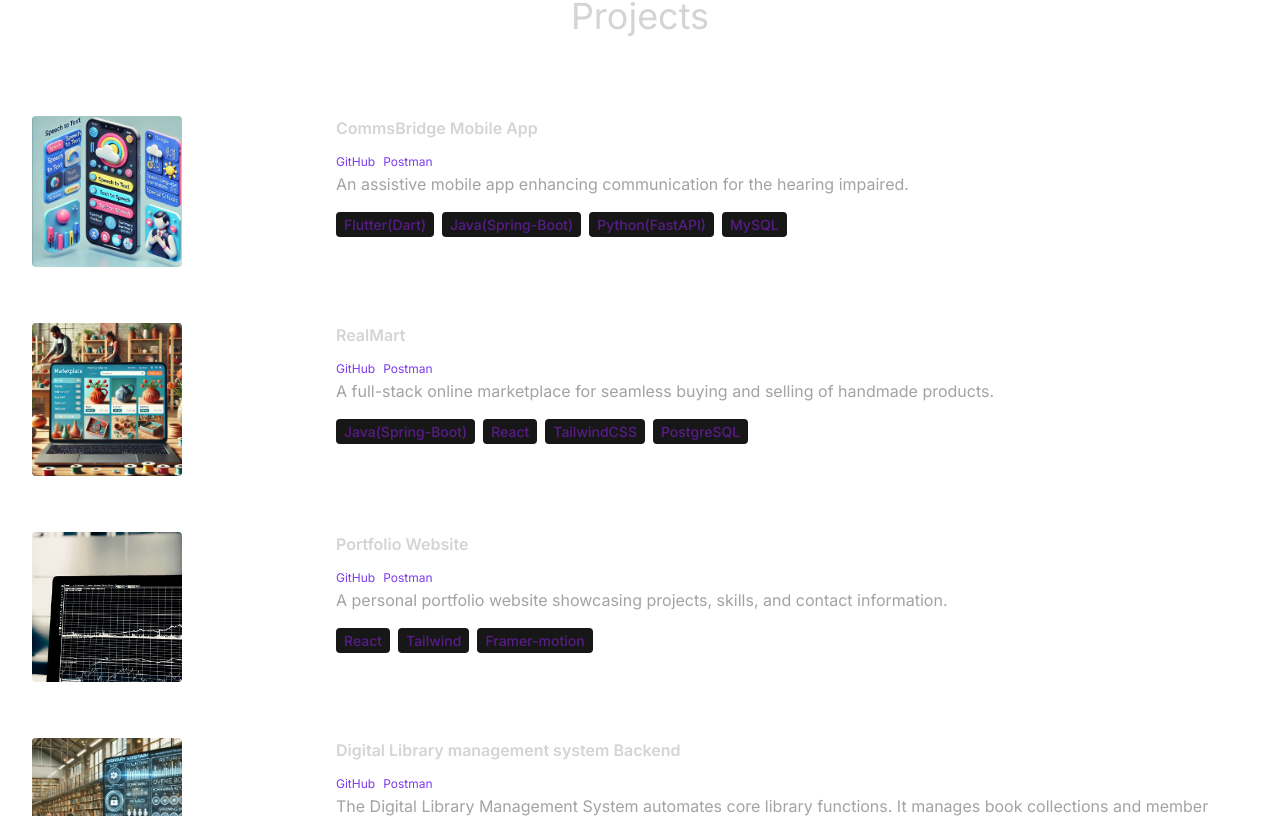
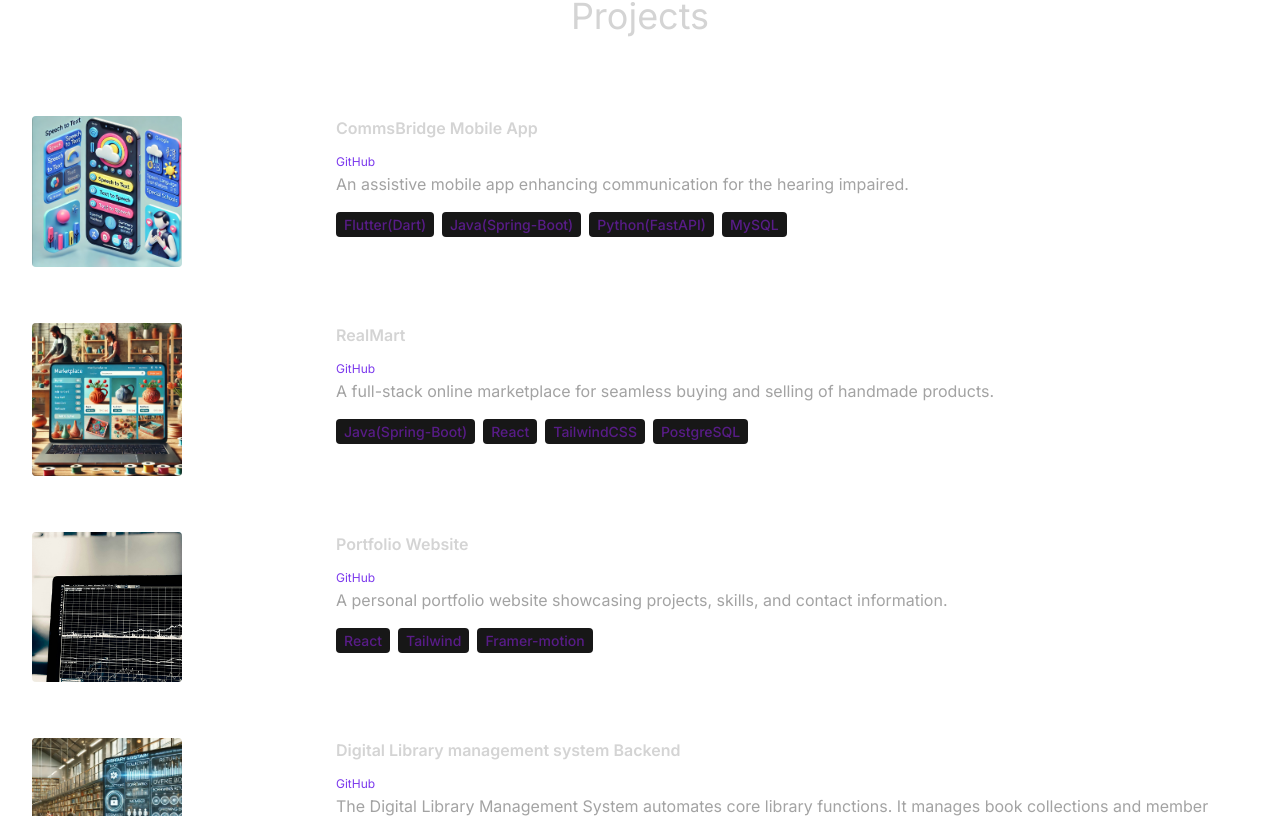
Before and after one commit to Tijanifareed/MyPortfolio, a React (Vite) app: page / in a window 1280 px wide. Shown: the part 2504-3320 px from the top of the page. Built offline with nearby package versions, Linux system fonts and the light colour scheme.

Commit message:
removed the postman section from the frontend

```diff
--- a/src/components/Projects.jsx
+++ b/src/components/Projects.jsx
@@ -35,7 +35,6 @@ const Projects = () => {
                          <h6 className="mb-2 font-semibold">{project.title}</h6>
                          <div>
                          <a className="text-xs text-violet-600" href={project.github}>GitHub</a>
-                         <a className="text-xs ml-2 text-violet-600" href={project.postman}>Postman</a>
 
                          </div>
                          <p className="mb-4 text-neutral-400">{project.description}</p>
```
